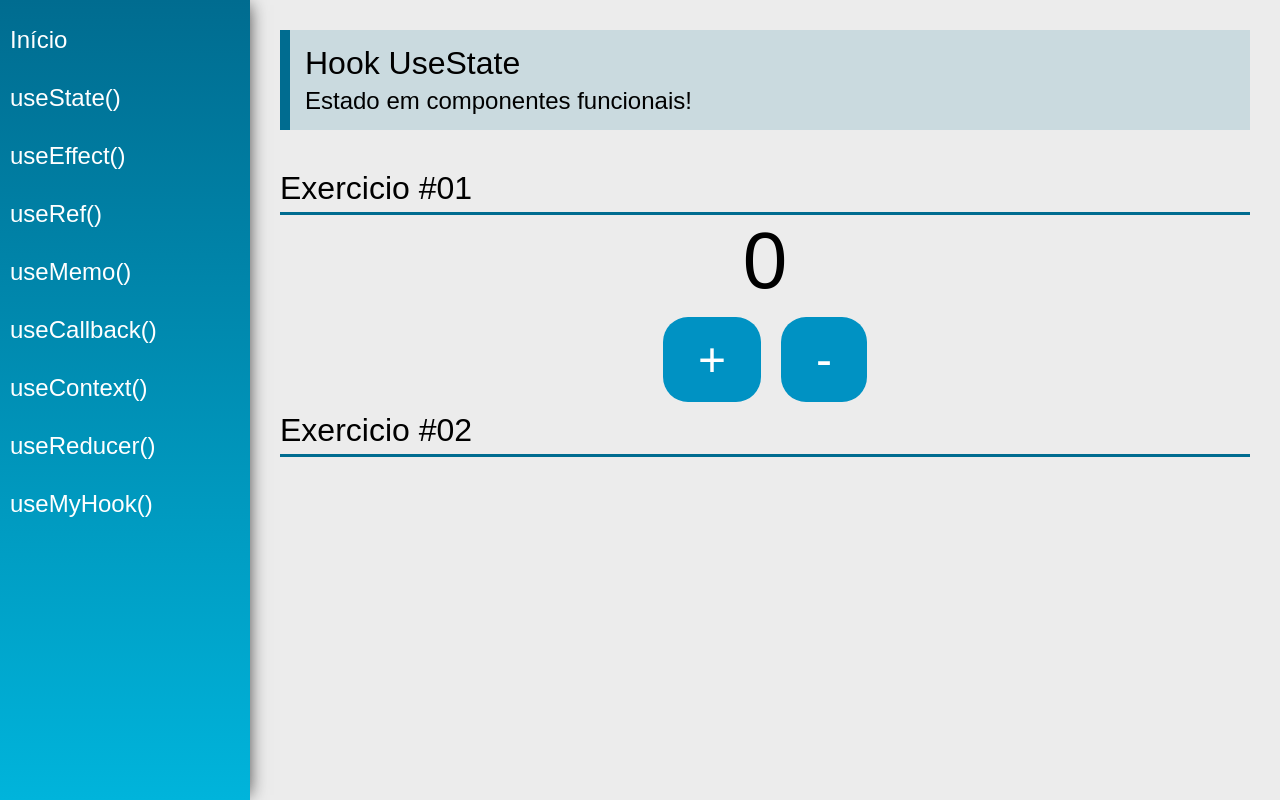
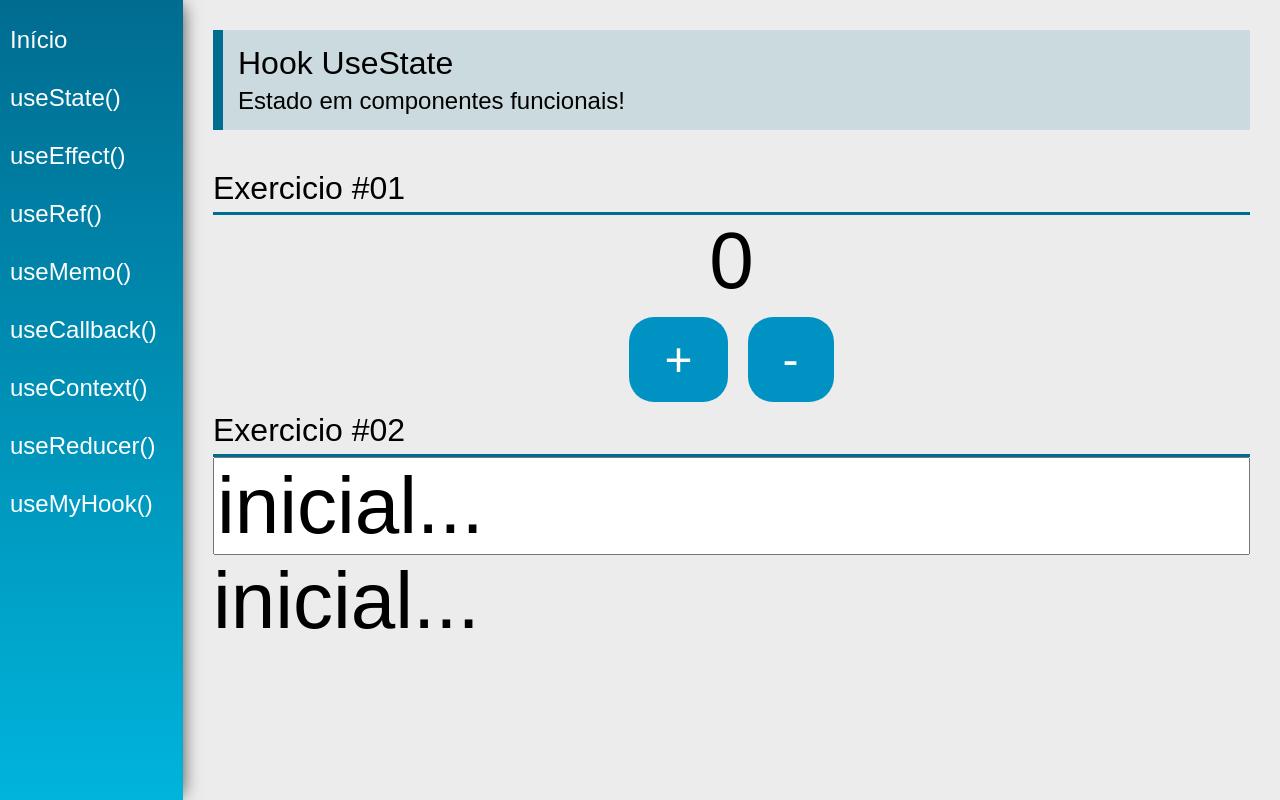
Before and after one commit to Alexandrodasilva/hooks, a React (Create React App) app: page /useState in a window 1280 px wide. Built offline with nearby package versions, Linux system fonts and the light colour scheme.

Commit message:
useState e componentes controlados

```diff
--- a/src/views/examples/UseState.jsx
+++ b/src/views/examples/UseState.jsx
@@ -3,6 +3,7 @@
 import SectionTitle from "../../components/layout/SectionTitle"
 const UseState = (props) => {
    const [count, setCount] = useState(0);
+   const [name, setName] = useState("inicial...")
     return (
         <div className="UseState">
             <PageTitle
@@ -20,7 +21,8 @@
                 </div>
             </div>
             <SectionTitle title="Exercicio #02"></SectionTitle>
-
+            <input type="text" className="text" value={name} onChange={e =>setName(e.target.value)}/>
+            <span className="text">{name}</span>
         </div>
     )
 }
```
